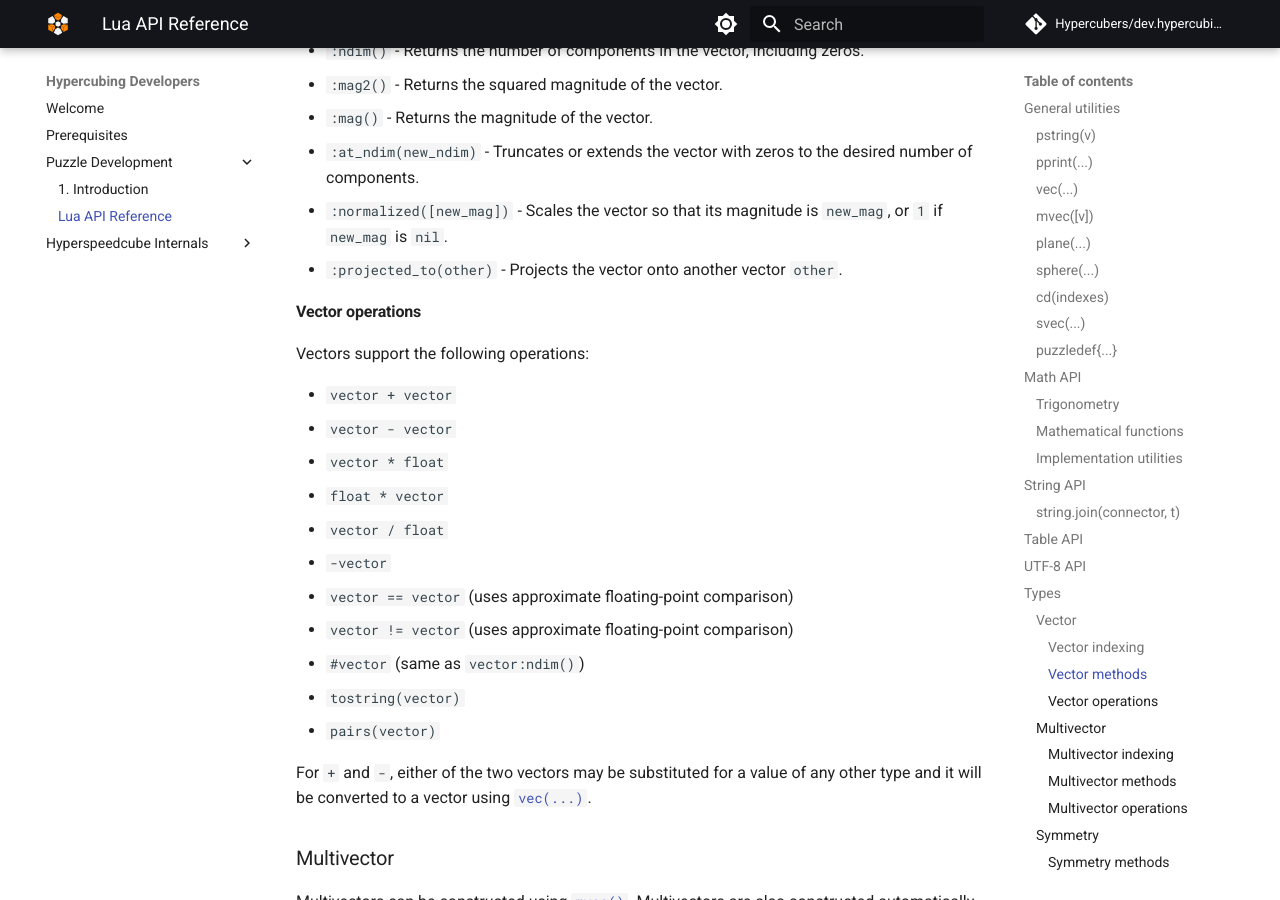
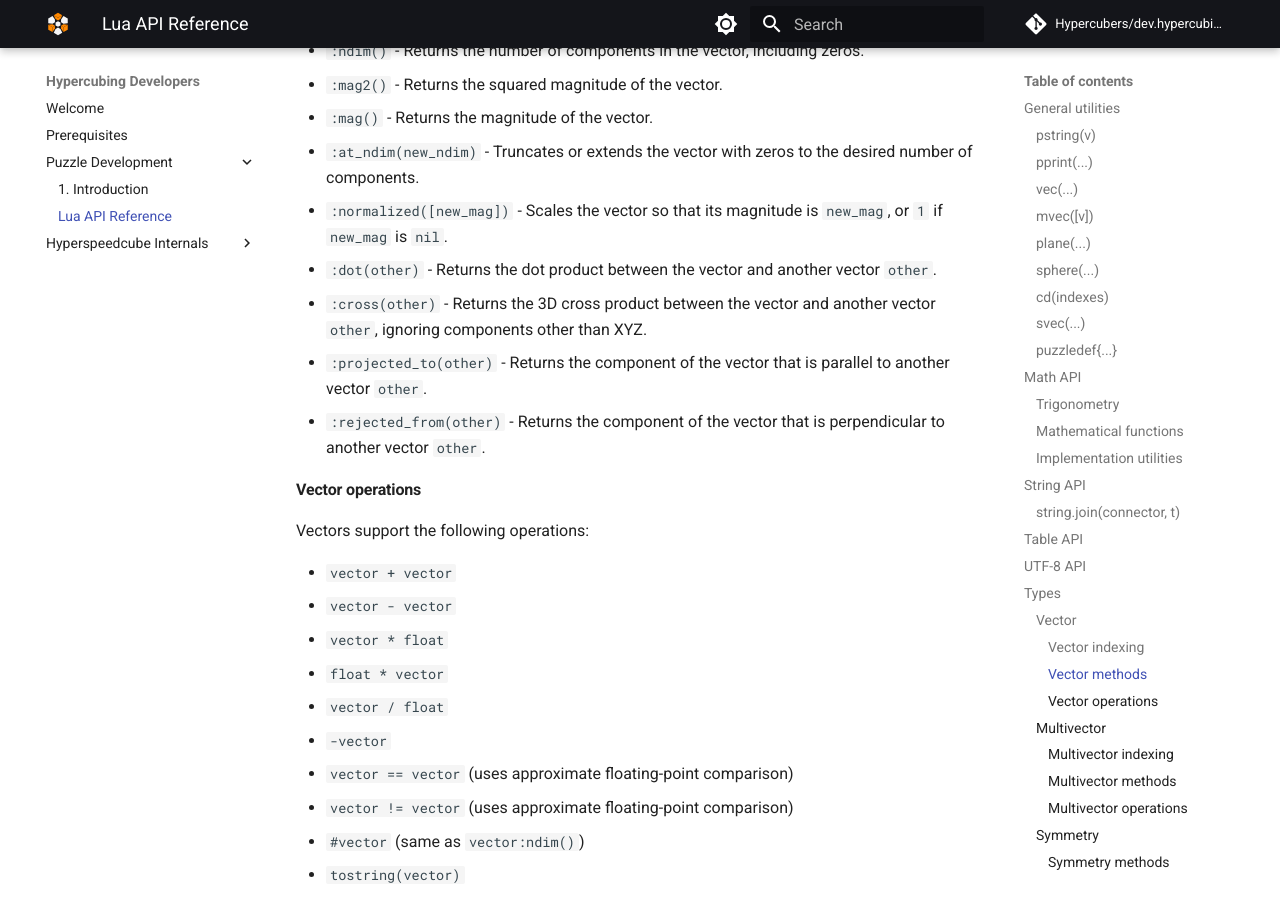
Before and after one commit to Hypercubers/dev.hypercubing.xyz, an MkDocs documentation site: the page built from docs/puzzle-dev/api.md, in a window 1280 px wide and 900 px high, scrolled down 5945 px. Built offline with MkDocs 1.6.1 and Material for MkDocs 9.7.7, drawn with Linux system fonts in a browser that asks for light colours; comment, search, counter and statistics services are not loaded.

Commit message:
Document new vector methods in HSC2 Lua API

```diff
--- a/docs/puzzle-dev/api.md
+++ b/docs/puzzle-dev/api.md
@@ -201,7 +201,10 @@ Vectors have the following methods:
 - `:mag()` - Returns the magnitude of the vector.
 - `:at_ndim(new_ndim)` - Truncates or extends the vector with zeros to the desired number of components.
 - `:normalized([new_mag])` - Scales the vector so that its magnitude is `new_mag`, or `1` if `new_mag` is `nil`.
-- `:projected_to(other)` - Projects the vector onto another vector `other`.
+- `:dot(other)` - Returns the dot product between the vector and another vector `other`.
+- `:cross(other)` - Returns the 3D cross product between the vector and another vector `other`, ignoring components other than XYZ.
+- `:projected_to(other)` - Returns the component of the vector that is parallel to another vector `other`.
+- `:rejected_from(other)` - Returns the component of the vector that is perpendicular to another vector `other`.
 
 #### Vector operations
 
```
